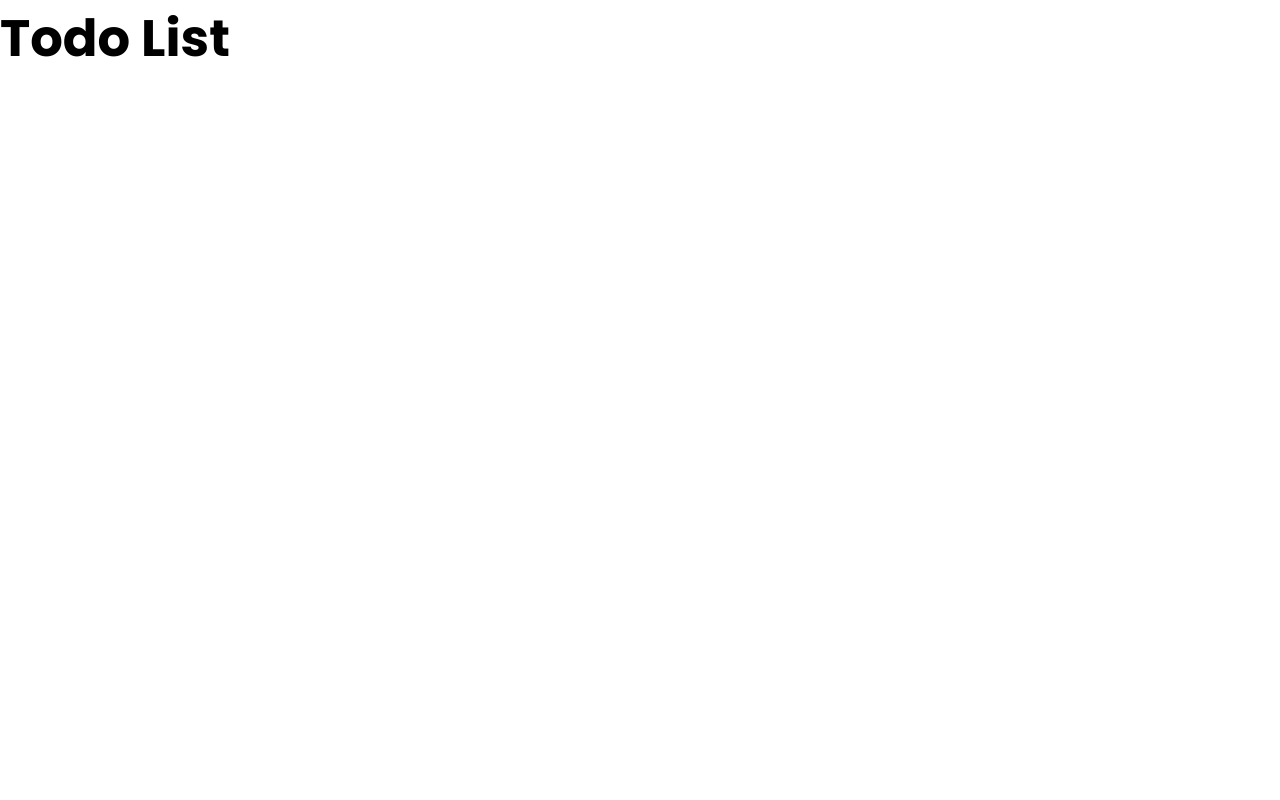
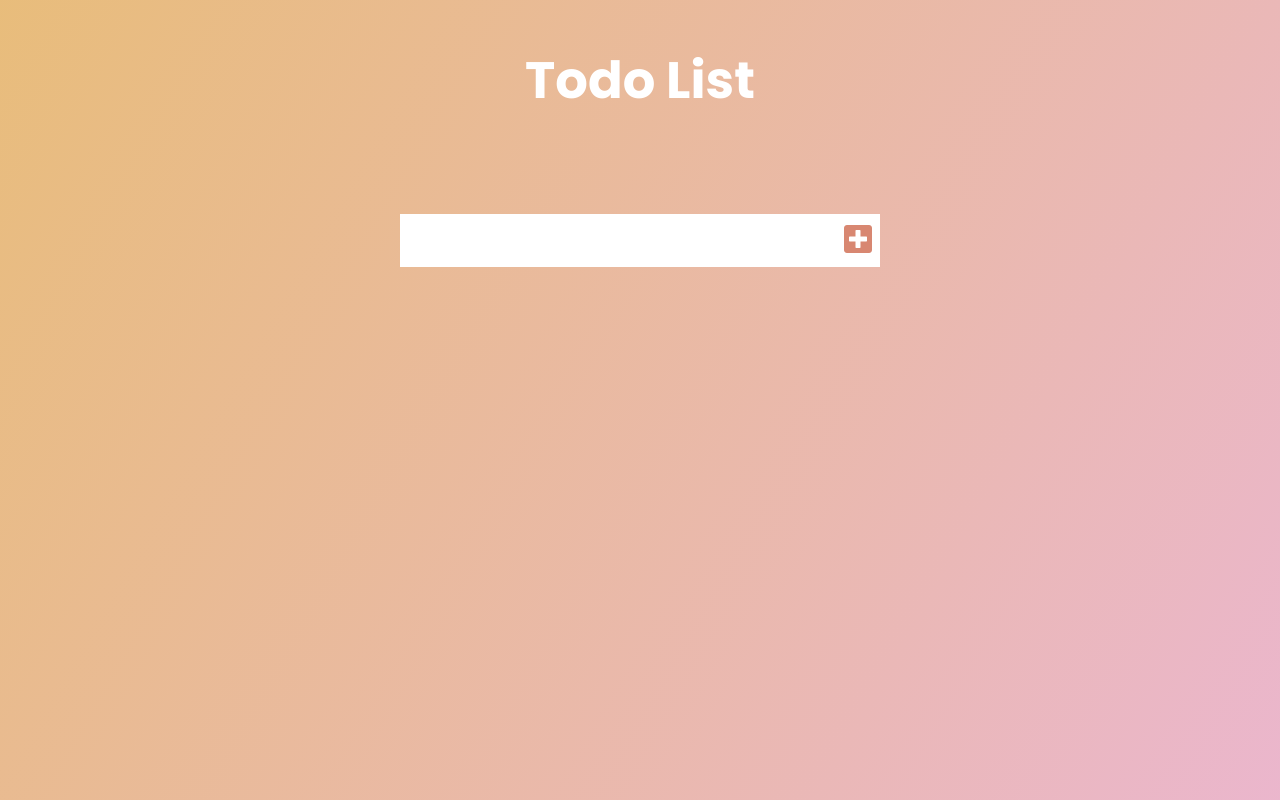
Before and after one commit to Alvey-005/Todo_app_javascript, a plain HTML site: page index.html in a window 1280 px wide. Drawn offline with Linux system fonts and the light colour scheme.

Commit message:
4 nov 2020 1:22am last edit

```diff
--- a/index.html
+++ b/index.html
@@ -5,10 +5,17 @@
     <meta name="viewport" content="width=device-width, initial-scale=1.0">
     <title>Todo App</title>
     <link rel="icon" href="logo.svg" type="image/icon type">
+
+    <link rel="stylesheet" href="https://cdnjs.cloudflare.com/ajax/libs/font-awesome/5.15.1/css/all.min.css" integrity="sha512-+4zCK9k+qNFUR5X+cKL9EIR+ZOhtIloNl9GIKS57V1MyNsYpYcUrUeQc9vNfzsWfV28IaLL3i96P9sdNyeRssA==" crossorigin="anonymous" />
+    <link href="https://fonts.googleapis.com/css2?family=Poppins:ital,wght@0,200;0,300;0,500;0,700;1,400&display=swap" rel="stylesheet">
     <link rel="stylesheet" href="style.css">
-    <link href="https://fonts.googleapis.com/css2?family=Poppins:ital,wght@0,200;0,300;0,500;0,700;1,400&display=swap" rel="stylesheet">
+
 </head>
 <body>
-    <h1>Todo List</h1>
+    <header><h1>Todo List</h1></header>
+    <form >
+        <input type="text" class="todo-input">
+        <button type="submit" class="todo-button"><i class="fas fa-plus-square"></i></button>
+    </form>
 </body>
 </html>
--- a/style.css
+++ b/style.css
@@ -4,6 +4,42 @@
     box-sizing: border-box;
 }
 body{
+
+    /* background-image: linear-gradient(120deg, #f6d365, #fda085); */
+    background-image: linear-gradient(120deg, rgba(231, 185, 116, 0.95), rgba(228, 158, 188, 0.75));
+    min-height: 100vh;
+    color: white;
     font-family: 'Poppins', sans-serif;
+
+}
+header{
     font-size: 1.6rem;
 }
+header,
+form{
+    min-height: 20vh;
+    display: flex;
+    justify-content: center;
+    align-items: center;
+
+}
+
+
+form input, form button{
+    padding: 0.5rem;
+    font-size: 2rem;
+    border: none;
+    background: white;
+}
+form button{
+    color:  #d88771;
+    background: white;
+    cursor: pointer;
+    transition:all .3s ease ;
+
+}
+form button:hover{
+    background-color:#d88771;
+    color: white ;
+
+}
```
Also changed, not shown: app.js (+16 -0 lines).
